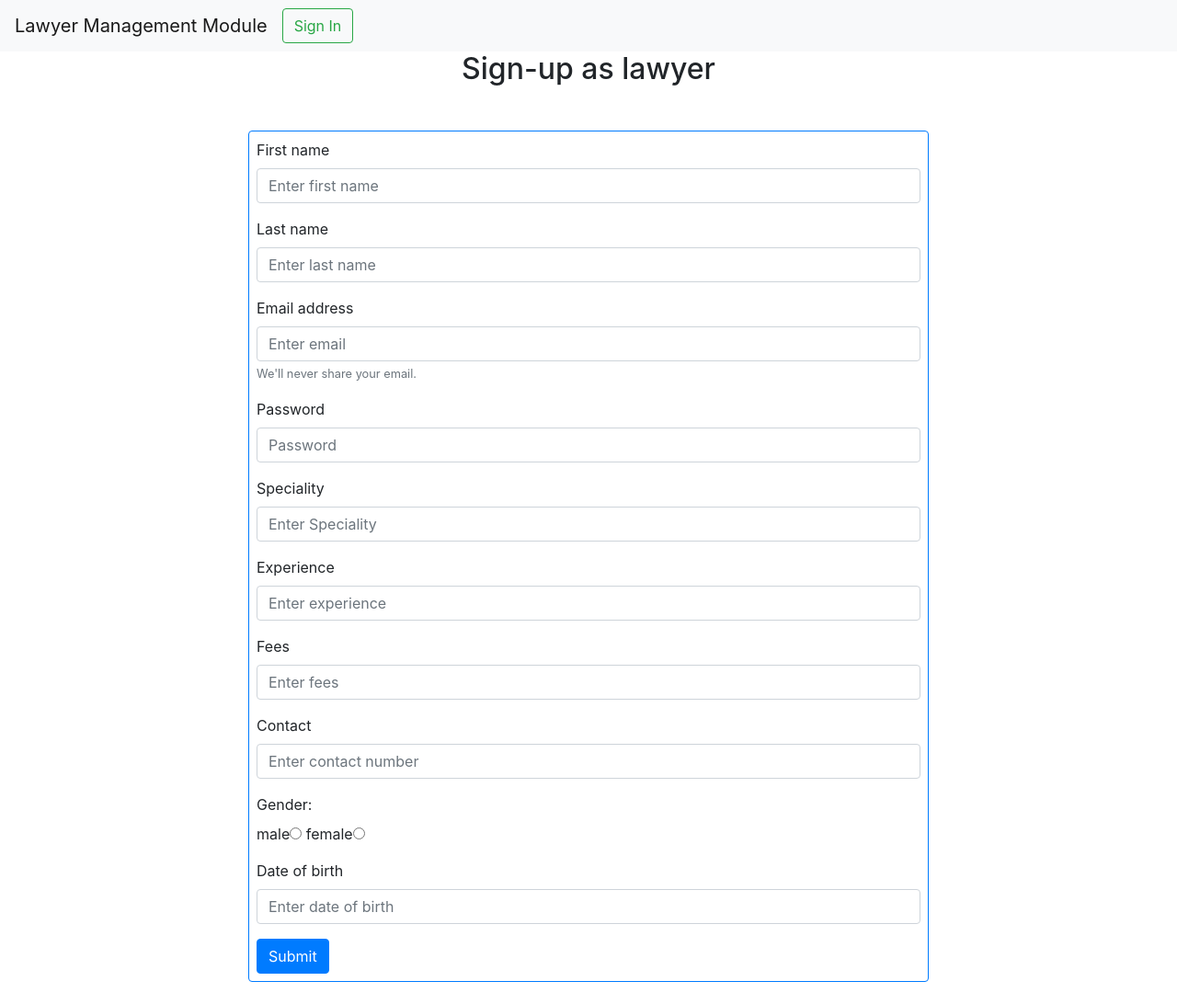
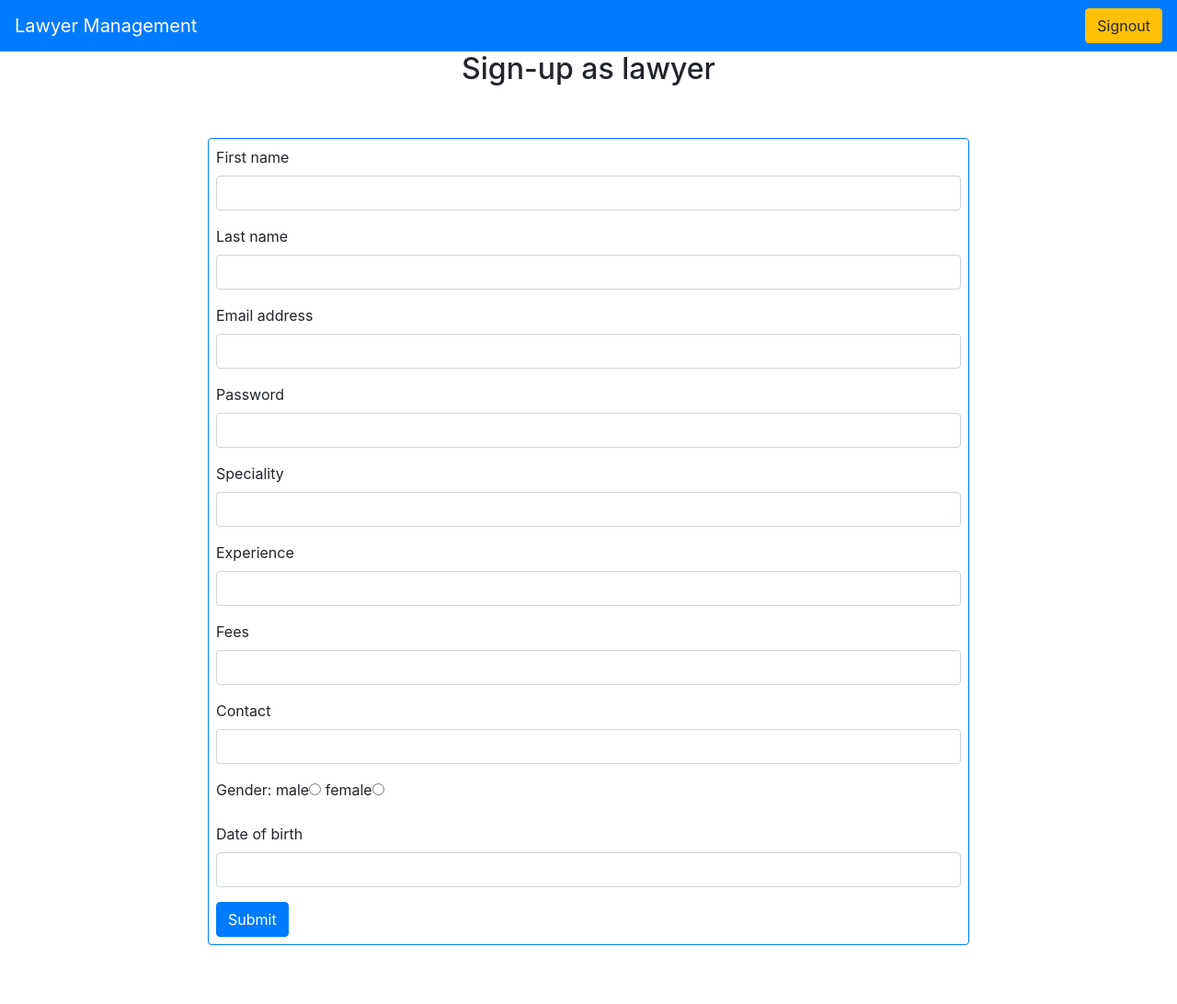
Before and after one commit to mailsonytom/Lawyer, a PHP site: page /signup.html in a window 1280 px wide. Shown: the whole page at 92% size. After the commit the page ends 1028 px from the top, so only its background shows below. Run offline with PHP 8.4, Linux system fonts and the light colour scheme; a stand-in replaces the project's code that opens the database connection; some libraries are stand-ins or nearby versions.

Commit message:
Changes inputs forms

```diff
--- a/lawyer/signup.html
+++ b/lawyer/signup.html
@@ -5,74 +5,68 @@
     <title>
         sign-up list
     </title>
-    <meta name="viewport" content="width=device-width, initial-scale=1, shrink-to-fit=no">
-    <link rel="stylesheet" href="https://stackpath.bootstrapcdn.com/bootstrap/4.1.3/css/bootstrap.min.css" integrity="sha384-MCw98/SFnGE8fJT3GXwEOngsV7Zt27NXFoaoApmYm81iuXoPkFOJwJ8ERdknLPMO"
-        crossorigin="anonymous">
-    <link rel="stylesheet" href="styles/style.css">
+    <link rel="stylesheet" type="text/css" href="../assets/css/bootstrap.css">
+    <link rel="stylesheet" type="text/css" href="../assets/css/style.css">
 </head>
 
 <body>
-    <nav class="navbar navbar-expand-lg navbar-light bg-light">
-        <a class="navbar-brand" href="#">Lawyer Management Module</a>
-        <a href="signin.php">
-            <button class="btn btn-outline-success my-2 my-sm-0" type="submit">Sign In</button>
+    <nav class="navbar navbar-dark bg-primary">
+        <a class="navbar-brand" href="#">Lawyer Management</a>
+        <a href="login.php">
+            <button class="btn btn-warning" type="submit">Signout</button>
         </a>
     </nav>
-    <div class="container">
-        <h2 class= " col-md-4 text-center mx-auto"> Sign-up as lawyer</h2>
-        <form action="signup.php" method="POST" class="col-md-8 mx-auto mt-5 px-2 py-2 border border-primary rounded" >
+    <div class="container-fluid">
+        <div class="row mx-1">
+            <h2 class=" col-md-5 text-center mx-auto"> Sign-up as lawyer</h2>
+            <div class="col-md-8 mx-auto mt-5 px-2 py-2 border border-primary rounded">
+                <form action="signup.php" method="POST">
                     <div class="form-group">
-                <label for="Inputfirstname">First name</label>
-                <input type="text" class="form-control" name="firstname" id="Inputfirstname" aria-describedby="nameHelp" placeholder="Enter first name">
+                        <label>First name</label>
+                        <input type="text" class="form-control" name="firstname" id="Inputfirstname">
                     </div>
                     <div class="form-group">
-                <label for="Inputlastname">Last name</label>
-                <input type="text" class="form-control" name="lastname" id="Inputlastname" aria-describedby="nameHelp" placeholder="Enter last name">
+                        <label>Last name</label>
+                        <input type="text" class="form-control" name="lastname" id="Inputlastname">
                     </div>
                     <div class="form-group">
-                <label for="exampleInputEmail1">Email address</label>
-                <input type="email" class="form-control" name="email" id="exampleInputEmail1" aria-describedby="emailHelp"
-                    placeholder="Enter email">
-                <small id="emailHelp" class="form-text text-muted">We'll never share your email.</small>
+                        <label>Email address</label>
+                        <input type="email" class="form-control" name="email" id="exampleInputEmail1">
                     </div>
                     <div class="form-group">
-                <label for="exampleInputPassword1">Password</label>
-                <input type="password" class="form-control" name="password" id="exampleInputPassword1" placeholder="Password">
+                        <label>Password</label>
+                        <input type="password" class="form-control" name="password" id="exampleInputPassword1">
                     </div>
                     <div class="form-group">
                         <label>Speciality</label>
-                <input type="text" class="form-control" name="specs" id="specs"
-                    placeholder="Enter Speciality">
+                        <input type="text" class="form-control" name="specs" id="specs">
                     </div>
                     <div class="form-group">
                         <label>Experience</label>
-                <input type="text" class="form-control" name="experience" id="experience"
-                    placeholder="Enter experience">
+                        <input type="text" class="form-control" name="experience" id="experience">
                     </div>
                     <div class="form-group">
                         <label> Fees</label>
-                <input type="text" class="form-control" name="fees" id="fees"
-                    placeholder="Enter fees">
+                        <input type="text" class="form-control" name="fees" id="fees">
 
                     </div>
                     <div class="form-group">
                         <label>Contact</label>
-                <input type="text" class="form-control" name="contact" id="contact"
-                    placeholder="Enter contact number">
+                        <input type="text" class="form-control" name="contact" id="contact">
                     </div>
                     <div class="form-group">
-                <label>Gender:</label><br>
-                male<input type="radio" name="gender id="gender" >
-                    female<input type="radio" name="gender id="gender" >
+                        <label>Gender:</label>
+                        male<input type="radio" name="gender id=" gender">
+                        female<input type="radio" name="gender id=" gender">
                     </div>
                     <div class="form-group">
                         <label>Date of birth</label>
-                <input type="text" class="form-control" name="dob" id="dob"
-                    placeholder="Enter date of birth">
+                        <input type="text" class="form-control" name="dob" id="dob">
                     </div>
                     <input type="submit" name="submit" class="btn btn-primary">
                 </form>
-        <br>
+            </div>
+        </div>
     </div>
 </body>
 
```
Also changed, not shown: lawyer/login.html (+16 -15 lines), lawyer/login.php (+2 -38 lines), lawyer/signup.php (+1 -101 lines). Lines whose indentation alone changed are shown as unchanged.
